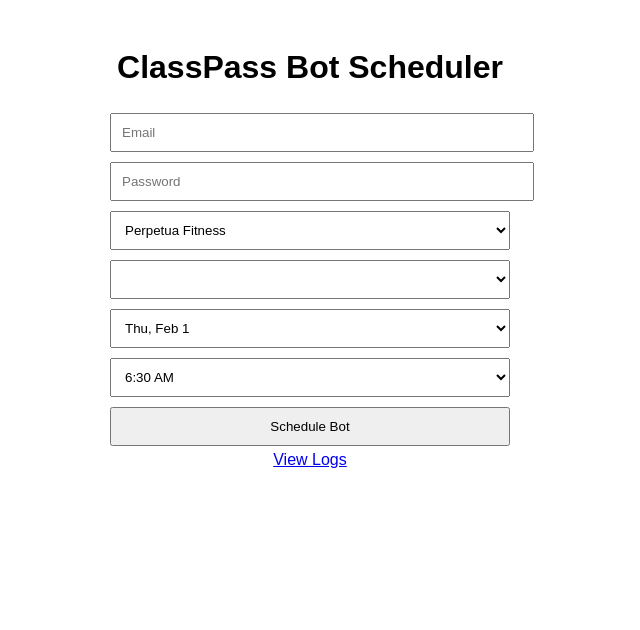
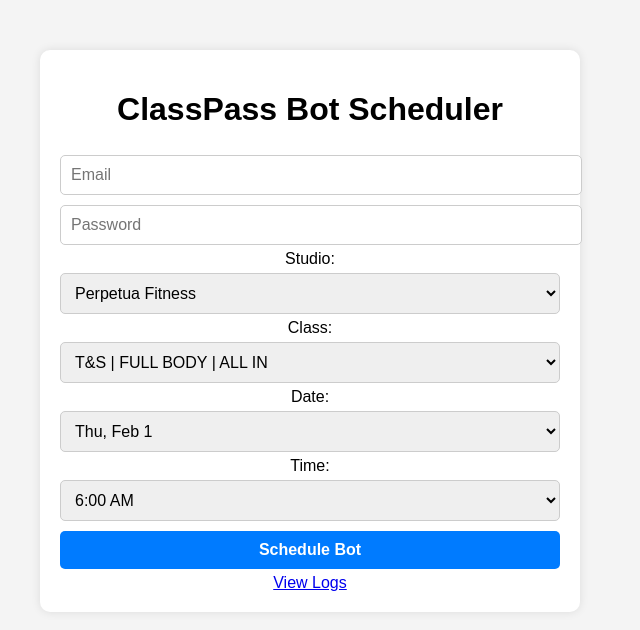
Before and after one commit to hannesue/classpass-bot, a Flask app: page / in a window 1280 px wide. Shown: the top 630 px of the page, without its empty margins (330-970 px from the left). Run offline with Flask 3, Linux system fonts and the light colour scheme; lists and menus that the app fills with data are empty.

Commit message:
Update index.html

```diff
--- a/templates/index.html
+++ b/templates/index.html
@@ -5,16 +5,44 @@
     <meta name="viewport" content="width=device-width, initial-scale=1.0">
     <title>ClassPass Bot</title>
     <style>
-        body { font-family: Arial, sans-serif; text-align: center; }
-        .container { max-width: 400px; margin: auto; padding: 20px; }
-        input, select, button { width: 100%; padding: 10px; margin: 5px 0; }
+        body { font-family: Arial, sans-serif; text-align: center; background-color: #f4f4f4; }
+        .container {
+            max-width: 500px;
+            margin: auto;
+            padding: 20px;
+            background: white;
+            box-shadow: 0px 0px 10px rgba(0, 0, 0, 0.1);
+            border-radius: 10px;
+            margin-top: 50px;
+        }
+        input, select, button {
+            width: 100%;
+            padding: 10px;
+            margin: 5px 0;
+            border: 1px solid #ccc;
+            border-radius: 5px;
+            font-size: 16px;
+        }
+        button {
+            background: #007bff;
+            color: white;
+            cursor: pointer;
+            font-weight: bold;
+            border: none;
+        }
+        button:hover { background: #0056b3; }
         #message { display: none; padding: 10px; margin-top: 10px; }
     </style>
     <script>
+        document.addEventListener("DOMContentLoaded", function () {
+            updateClasses();
+            populateTimes();
+        });
+
         function updateClasses() {
             const studioSelect = document.getElementById("studioSelect");
             const classSelect = document.getElementById("classSelect");
-            classSelect.innerHTML = "";  // Clear existing options
+            classSelect.innerHTML = "";
 
             const studio = studioSelect.value;
             const classes = {
@@ -34,16 +62,31 @@
             });
         }
 
+        function populateTimes() {
+            const timeSelect = document.getElementById("timeSelect");
+            timeSelect.innerHTML = "";
+
+            for (let hour = 6; hour <= 20; hour++) {
+                for (let minutes = 0; minutes < 60; minutes += 5) {
+                    let displayHour = hour > 12 ? hour - 12 : hour;
+                    let amPm = hour < 12 ? "AM" : "PM";
+                    let timeOption = `${displayHour}:${minutes.toString().padStart(2, '0')} ${amPm}`;
+
+                    let option = document.createElement("option");
+                    option.value = timeOption;
+                    option.textContent = timeOption;
+                    timeSelect.appendChild(option);
+                }
+            }
+        }
+
         function scheduleBot(event) {
             event.preventDefault();
             let formData = new FormData(document.getElementById("scheduleForm"));
 
-            console.log("📤 Sending Form Data:", Object.fromEntries(formData));
-
             fetch("/schedule", { method: "POST", body: formData })
                 .then(response => response.json())
                 .then(data => {
-                    console.log("✅ Server Response:", data);
                     document.getElementById("message").innerText = data.message || data.error;
                     document.getElementById("message").style.display = "block";
                     document.getElementById("scheduleForm").reset();
@@ -59,24 +102,24 @@
             <input type="email" name="email" placeholder="Email" required>
             <input type="password" name="password" placeholder="Password" required>
 
+            <label>Studio:</label>
             <select name="studio" id="studioSelect" onchange="updateClasses()" required>
                 <option value="Perpetua Fitness">Perpetua Fitness</option>
                 <option value="Beatbox">Beatbox</option>
             </select>
 
+            <label>Class:</label>
             <select name="class_name" id="classSelect" required></select>
 
+            <label>Date:</label>
             <select name="date" id="dateSelect" required>
                 <option value="Thu, Feb 1">Thu, Feb 1</option>
                 <option value="Fri, Feb 2">Fri, Feb 2</option>
                 <option value="Sat, Feb 3">Sat, Feb 3</option>
             </select>
 
-            <select name="time" id="timeSelect" required>
-                <option value="6:30 AM">6:30 AM</option>
-                <option value="7:00 AM">7:00 AM</option>
-                <option value="7:30 AM">7:30 AM</option>
-            </select>
+            <label>Time:</label>
+            <select name="time" id="timeSelect" required></select>
 
             <button type="submit">Schedule Bot</button>
         </form>
```
